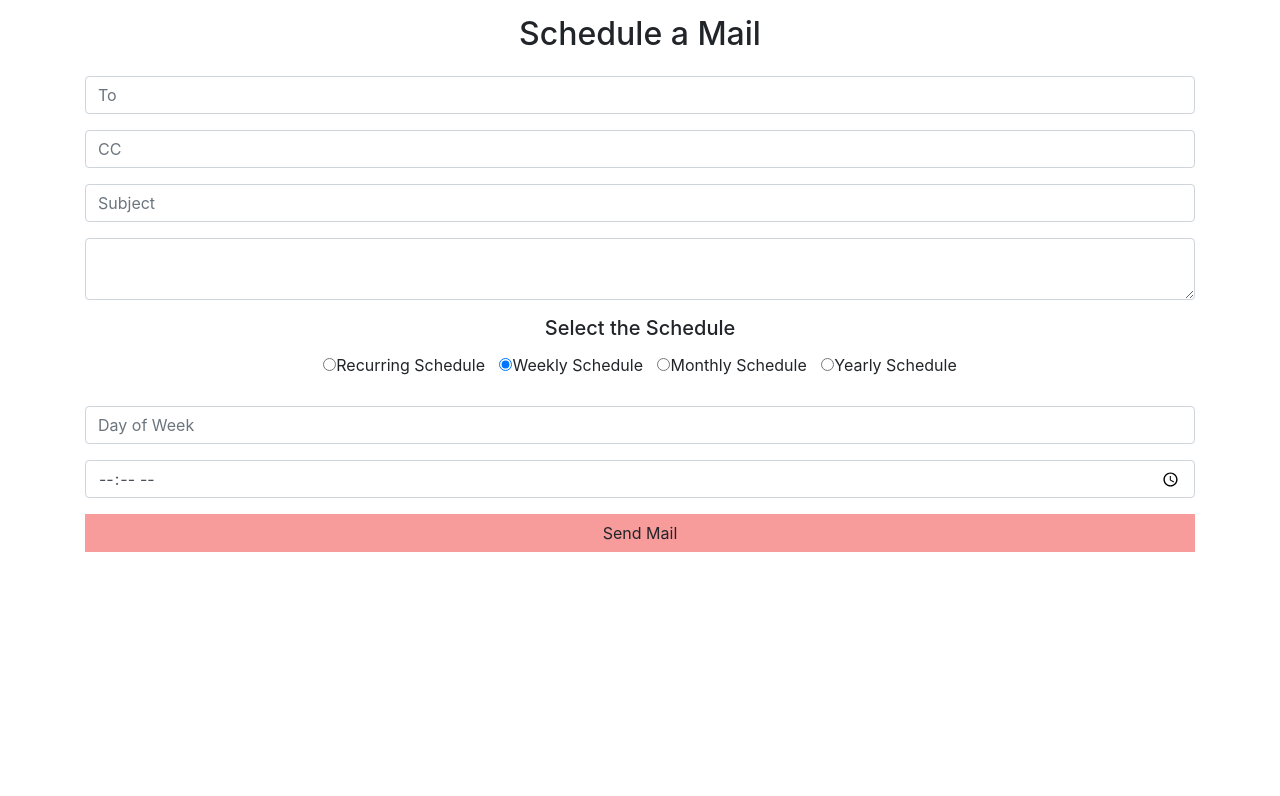
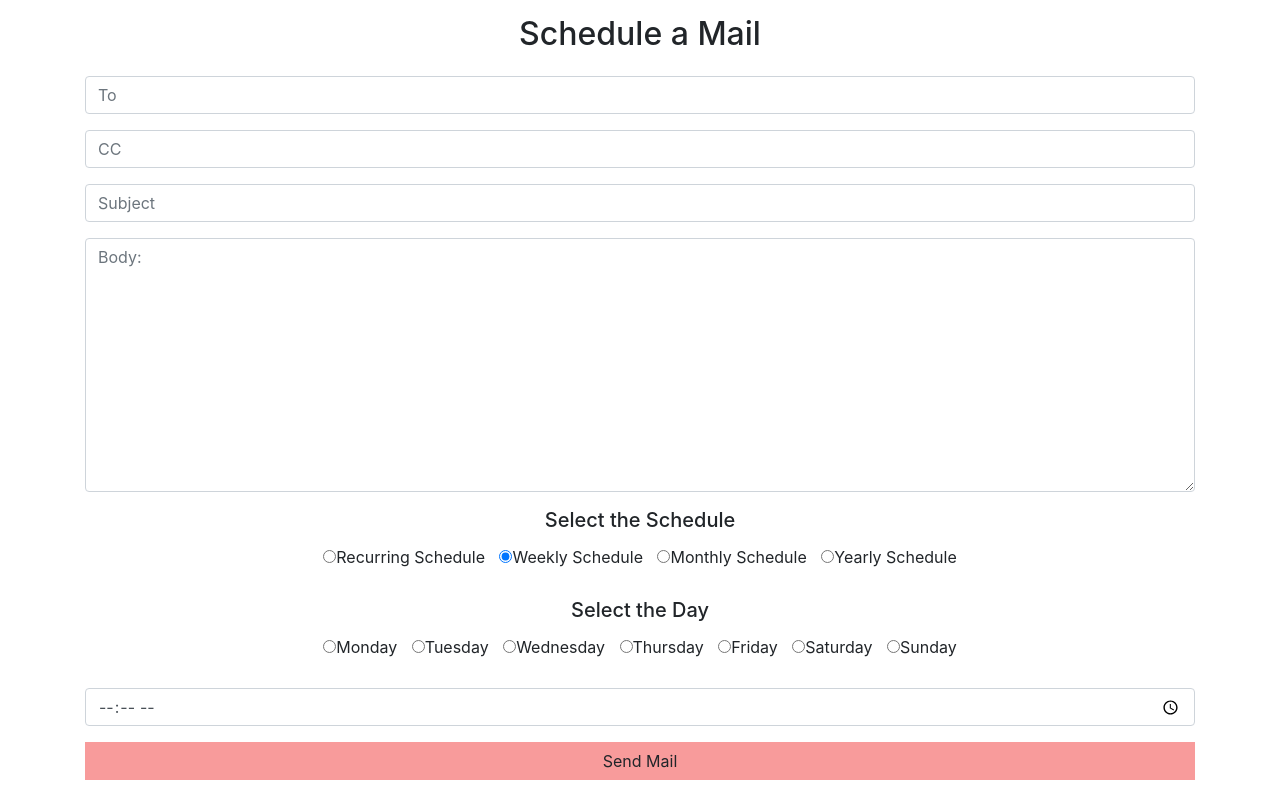
Before and after one commit to Inoxia25/MailScheduler, a Node server app: template views/mail.ejs in a window 1280 px wide, after a click on "Weekly Schedule". Shown: the part 75-871 px from the top of the page. Before the commit the page ends 627 px from the top, so only its background shows below. Run offline with Node 20, Linux system fonts and the light colour scheme; the template is opened without the code that fills it, so the values that code supplies are empty; some libraries are stand-ins or nearby versions.

Commit message:
mailing feature

```diff
--- a/app.js
+++ b/app.js
@@ -3,6 +3,8 @@ const app = express();
 const session = require('express-session');
 const mongoose = require("mongoose");
 const LocalStrategy = require("passport-local");
+let cron = require('node-cron');
+let nodemailer = require('nodemailer');
 const passportLocalMongoose = require("passport-local-mongoose");
 const  User = require("./models/user");
 app.set('view engine', 'ejs');
@@ -37,6 +39,102 @@ app.get('/', function(req, res) {
   res.render('login');
 });
 
+app.post('/mail',function(req,res){
+  res.send(req.body);
+  to=req.body.to;
+  cc=req.body.cc;
+  subject=req.body.subject;
+  mailbody=req.body.mailbody;
+  scheduletype=req.body.scheduletype;
+  t=req.body.time;
+  date=req.body.date;
+  day=req.body.day;
+  //console.log(scheduletype);
+  //console.log(t);
+  //console.log(date);
+  //console.log(day);
+
+  var transporter = nodemailer.createTransport({
+    service: 'gmail',
+    auth: {
+      user: '######INSERTYOUREMAILHERE#####',
+      pass: '####INSERTYOURPASSWORDHERE####'
+    }
+  });
+
+  var mailOptions = {
+    from: '######INSERTYOUREMAILHERE#########',
+    to: to+',' + cc,
+    subject:subject,
+    text:mailbody
+  };
+  var c="";
+  var hour="";
+  var minute="";
+
+  if(scheduletype == "recuring")
+ { c='*/10 * * * * *';}
+
+
+ else
+ {var time;
+   if(t[0].length!=0)
+   time=t[0];
+   else if(t[1].length!=0)
+   time=t[1];
+   else
+   time=t[2];
+  var l=time.length;
+  var i=0;
+  while(time[i]!=':')
+  {
+    hour=hour+time[i];
+    i++;
+  }
+  i++;
+  while(i<l)
+  {
+    minute=minute+time[i];
+    i++;
+  }
+  //console.log("hour" + hour);
+  //console.log( "minute" + minute);
+
+  if(scheduletype == 'weekly')
+  {//8 am every monday
+    //c='0 8 * * 1';
+    //console.log("week");
+    c=minute+" "+hour+" * * "+day;
+
+  }
+  else if(scheduletype == 'monthly')
+  {//21st of ervery month;
+    //c='* * 21 * *'
+    //console.log("month");
+    var d=date[0];
+    var l= d.length;
+    var ndate = d[l-2] + d[l-1];
+    c=minute+" "+hour+ " "+ndate + " * * ";
+    //console.log(c);
+  }
+  else if(scheduletype == 'yearly')
+  {//console.log("year");
+    c='* * * * *';
+  }
+ }
+  cron.schedule(c, () => {
+    // Send e-mail
+    transporter.sendMail(mailOptions, function(error, info){
+          if (error) {
+            console.log(error);
+          } else {
+            console.log('Email sent: ' + info.response);
+          }
+      });
+      console.log("cron is running at " + c);
+    });
+
+})
 const port = process.env.PORT || 3000;
 app.listen(port , () => console.log('App listening on port ' + port));
 const passport = require('passport');
--- a/package.json
+++ b/package.json
@@ -13,11 +13,14 @@
   "dependencies": {
     "bcryptjs": "^2.4.3",
     "body-parser": "^1.19.0",
+    "cron": "^1.8.2",
     "ejs": "^3.1.3",
     "express": "^4.17.1",
     "express-session": "^1.17.2",
     "method-override": "^3.0.0",
     "mongoose": "^5.12.14",
+    "node-cron": "^3.0.0",
+    "nodemailer": "^6.6.2",
     "nodemon": "^2.0.7",
     "passport": "^0.4.1",
     "passport-google-oauth": "^2.0.0",
--- a/views/mail.ejs
+++ b/views/mail.ejs
@@ -50,39 +50,60 @@
         </div>
         <div class="row">
             <div class="col-12">
-                <form action="#" method="POST" role="form">
+                <form action="/mail" method="POST" role="form">
                     <div class="form-group">
-                        <input type="text" name="to" id="to" class="form-control" placeholder="To" value="">
+                        <input type="email" name="to" id="to" class="form-control" placeholder="To" value="">
                     </div>
                     <div class="form-group">
-                        <input type="text" name="cc" id="cc" class="form-control" placeholder="CC" value="">
+                        <input type="email" name="cc" id="cc" class="form-control" placeholder="CC" value="">
                     </div>
                     <div class="form-group">
                         <input type="text" name="subject" id="subject" class="form-control" placeholder="Subject" value="">
                     </div>
                     <div class="form-group">
-                        <textarea placeholder="Mail Body" name="mail-body" id="mail-body" class="form-control"  value="">
-                        </textarea>
+                        <textarea required class="form-control" name="body" id="" cols="30" rows="10" placeholder="Body:"></textarea>
                     </div>
                     <div class="form-group justify-content-center text-center">
                         <h5 class="text-center">Select the Schedule</h5>
                         <label class="radio-inline" onclick="recurr()">
-                            <input type="radio" name="optradio" value="recuring">Recurring Schedule
+                            <input type="radio" name="scheduletype" value="recuring">Recurring Schedule
                           </label>
                           <label class="radio-inline" onclick="week()">
-                            <input type="radio" name="optradio" value="weekly" >Weekly Schedule
+                            <input type="radio" name="scheduletype" value="weekly" >Weekly Schedule
                           </label>
                           <label class="radio-inline" onclick="month()">
-                            <input type="radio" name="optradio" value="monthly" >Monthly Schedule
+                            <input type="radio" name="scheduletype" value="monthly" >Monthly Schedule
                           </label>
                           <label class="radio-inline" onclick="year()">
-                            <input type="radio" name="optradio" value="yearly" >Yearly Schedule
+                            <input type="radio" name="scheduletype" value="yearly" >Yearly Schedule
                           </label>
 
                     </div>
                     <div id="week" style="display: none;">
-                        <div class="form-group">
-                            <input type="text" name="day" id="day" class="form-control" placeholder="Day of Week" value="">
+                        <div class="form-group justify-content-center text-center">
+                            <h5 class="text-center">Select the Day</h5>
+                            <label class="radio-inline">
+                                <input type="radio" name="day" value="1">Monday
+                              </label>
+                              <label class="radio-inline" >
+                                <input type="radio" name="day" value="2" >Tuesday
+                              </label>
+                              <label class="radio-inline" >
+                                <input type="radio" name="day" value="3" >Wednesday
+                              </label>
+                              <label class="radio-inline" >
+                                <input type="radio" name="day" value="4" >Thursday
+                              </label>
+                              <label class="radio-inline" >
+                                <input type="radio" name="day" value="5" >Friday
+                              </label>
+                              <label class="radio-inline" >
+                                <input type="radio" name="day" value="6" >Saturday
+                              </label>
+                              <label class="radio-inline" >
+                                <input type="radio" name="day" value="7" >Sunday
+                              </label>
+
                         </div>
                         <div class="form-group">
                             <input type="time" name="time" id="time" class="form-control">
```
Also changed, not shown: 1 other file.
